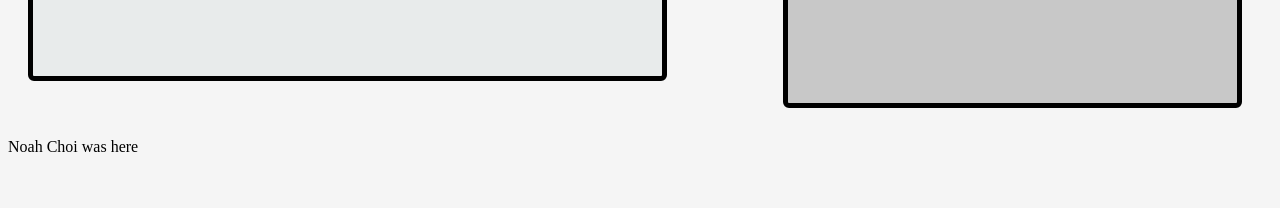
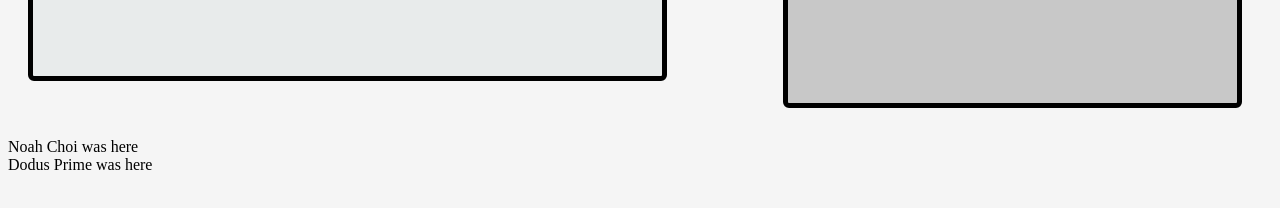
Before and after one commit to JordanItsNot/JordanItsNot.github.io, a plain HTML site: page index.html in a window 1280 px wide. Shown: the part 568-776 px from the top of the page. Drawn offline with Linux system fonts and the light colour scheme.

Commit message:
Update index.html

```diff
--- a/index.html
+++ b/index.html
@@ -33,6 +33,8 @@
 
     </div>
 	<div>Noah Choi was here</div>
+	<div>Dodus Prime was here</div>
+
 
 </body>
 </html>
```
